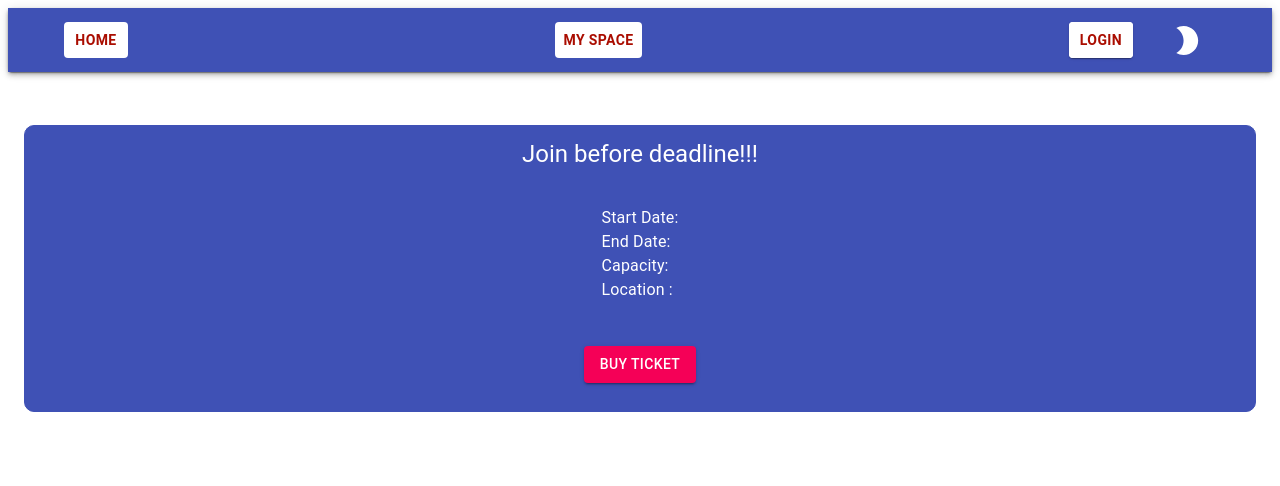
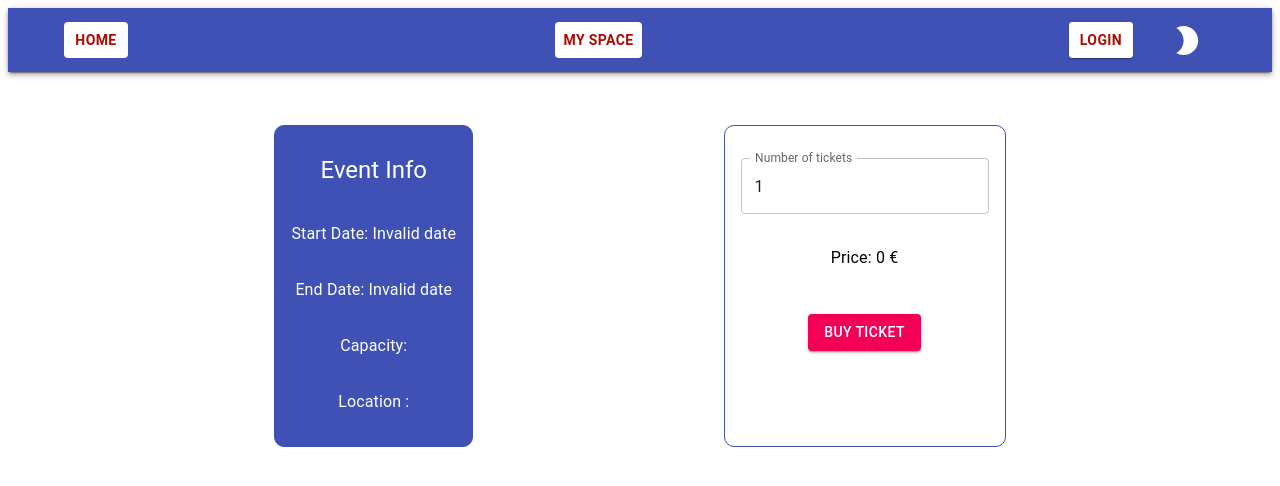
Before and after one commit to saraghaedi/event-management-frontend, a React (Create React App) app: page /events/1 in a window 1280 px wide. Shown: the top 486 px of the page. Built offline with nearby package versions, Linux system fonts and the light colour scheme; no server answers.

Commit message:
feat: add price field to event

```diff
--- a/src/components/event/CreateEventForm.tsx
+++ b/src/components/event/CreateEventForm.tsx
@@ -1,5 +1,5 @@
 import TextField from "@mui/material/TextField";
-import { useDispatch } from "react-redux";
+import { useDispatch, useSelector } from "react-redux";
 import { useState } from "react";
 import Button from "@mui/material/Button";
 import { Event } from "../../types/eventTypes";
@@ -13,10 +13,13 @@ import DateTimePicker from "@mui/lab/DateTimePicker";
 import DateAdapter from "@mui/lab/AdapterMoment";
 import { createEvent } from "../../store/events/actions";
 import { useHistory } from "react-router-dom";
+import { selectSpaceId } from "../../store/users/selectors";
+import { fetchSpaceById } from "../../store/users/actions";
 
 export default function CreateEventForm() {
   const dispatch = useDispatch();
   const history = useHistory();
+  const spaceId = useSelector(selectSpaceId);
   const initialState = {
     id: 0,
     title: "",
@@ -27,11 +30,14 @@ export default function CreateEventForm() {
     capacity: 0,
     is_online: true,
     location: "",
+    price: 0,
   };
   const [event, setEvent] = useState<Event>(initialState);
   function submitForm(e: React.SyntheticEvent) {
     e.preventDefault();
     dispatch(createEvent(event));
+    console.log("Space id is ", spaceId);
+    dispatch(fetchSpaceById(spaceId));
     setEvent(initialState);
     history.push(`/mySpace`);
   }
@@ -164,6 +170,19 @@ export default function CreateEventForm() {
           })
         }
       />
+      <TextField
+        style={{ margin: "1em 0" }}
+        id="price"
+        value={event.price}
+        onChange={(e) =>
+          setEvent({
+            ...event,
+            price: parseInt(e.target.value),
+          })
+        }
+        label="price"
+        type="number"
+      />
       <Button variant="contained" color="primary" onClick={submitForm}>
         Submit
       </Button>
--- a/src/pages/EventDetailPage.tsx
+++ b/src/pages/EventDetailPage.tsx
@@ -1,16 +1,26 @@
 import { useParams } from "react-router";
 import { useDispatch, useSelector } from "react-redux";
+import TextField from "@mui/material/TextField";
 import { useEffect } from "react";
 import Typography from "@material-ui/core/Typography";
 import Box from "@mui/material/Box";
 import { Button } from "@material-ui/core";
 import { fetchEventsById } from "../store/events/actions";
 import { selectEventdetails } from "../store/events/selectors";
+import { useState } from "react";
+const moment = require("moment");
 
 export default function EventDetailsPage() {
   type Params = {
     id: string;
   };
+  type Ticket = {
+    amount: number;
+  };
+  const initialState = {
+    amount: 1,
+  };
+  const [tickets, setTickets] = useState<Ticket>(initialState);
   const { id } = useParams<Params>();
   const event = useSelector(selectEventdetails);
   const dispatch = useDispatch();
@@ -31,6 +41,7 @@ export default function EventDetailsPage() {
       <Typography component="p" style={{ margin: "1em 0" }}>
         {event?.description}
       </Typography>
+      <Box display="flex" justifyContent="space-evenly">
         <div
           style={{
             display: "flex",
@@ -39,6 +50,7 @@ export default function EventDetailsPage() {
             border: "solid 1px #3f51b5",
             borderRadius: "10px",
             backgroundColor: "#3f51b5",
+            padding: "1em",
           }}
         >
           <Typography
@@ -47,7 +59,7 @@ export default function EventDetailsPage() {
             gutterBottom
             style={{ color: "white", padding: ".5em" }}
           >
-          Join before deadline!!!
+            Event Info
           </Typography>
           <Typography
             component="p"
@@ -56,15 +68,84 @@ export default function EventDetailsPage() {
               color: "white",
             }}
           >
-          Start Date: {event?.start_date}
-          <br />
-          End Date: {event?.end_date}
-          <br />
+            Start Date:{" "}
+            {moment(event?.start_date).format("MMMM Do YYYY, h:mm:ss a")}
+          </Typography>
+          <Typography
+            component="p"
+            style={{
+              margin: "1em 0",
+              color: "white",
+            }}
+          >
+            End Date:{" "}
+            {moment(event?.end_date).format("MMMM Do YYYY, h:mm:ss a")}
+          </Typography>
+          <Typography
+            component="p"
+            style={{
+              margin: "1em 0",
+              color: "white",
+            }}
+          >
             Capacity: {event.capacity}
-          <br />
-          {event.is_online ? "Online Event" : null}
+          </Typography>
+
+          {event.is_online ? (
+            <Typography
+              component="p"
+              style={{
+                margin: "1em 0",
+                color: "white",
+              }}
+            >
+              This is an online event
+            </Typography>
+          ) : null}
+
+          <Typography
+            component="p"
+            style={{
+              margin: "1em 0",
+              color: "white",
+            }}
+          >
             Location : {event.location}
           </Typography>
+        </div>
+        <div
+          style={{
+            display: "flex",
+            flexDirection: "column",
+            alignItems: "center",
+            border: "solid 1px #3f51b5",
+            borderRadius: "10px",
+
+            padding: "1em",
+          }}
+        >
+          <TextField
+            style={{ margin: "1em 0", width: "100%" }}
+            inputProps={{ min: "1", max: `${event.capacity}`, step: "1" }}
+            id="Number of tickets"
+            value={tickets.amount}
+            onChange={(e) =>
+              setTickets({
+                amount: parseInt(e.target.value),
+              })
+            }
+            label="Number of tickets"
+            type="number"
+          />
+          <Typography
+            component="p"
+            style={{
+              margin: "1em 0",
+            }}
+          >
+            Price: {event.price! * tickets.amount} €
+          </Typography>
+
           <Button
             variant="contained"
             color="secondary"
@@ -74,5 +155,6 @@ export default function EventDetailsPage() {
           </Button>
         </div>
       </Box>
+    </Box>
   );
 }
--- a/src/pages/SpaceDetailsPage.tsx
+++ b/src/pages/SpaceDetailsPage.tsx
@@ -1,4 +1,4 @@
-import { selectSpace } from "../store/users/selectors";
+import { selectSpaceId, selectSpace } from "../store/users/selectors";
 import { useSelector } from "react-redux";
 import Typography from "@material-ui/core/Typography";
 import Box from "@mui/material/Box";
@@ -7,12 +7,17 @@ import EventCard from "../components/event/EventCard";
 import { Event } from "../types/eventTypes";
 import { Link } from "react-router-dom";
 import { useEffect } from "react";
-import { selectAppLoading } from "../store/appState/selectors";
+import { fetchSpaceById } from "../store/users/actions";
+import { useDispatch } from "react-redux";
 
 export default function SpaceDetailsPage() {
+  const dispatch = useDispatch();
+  const spaceId = useSelector(selectSpaceId);
   const space = useSelector(selectSpace);
 
-  //useEffect(() => {}, [space]);
+  useEffect(() => {
+    dispatch(fetchSpaceById(spaceId));
+  }, [dispatch, spaceId]);
   return (
     <Box style={{ margin: "1em" }}>
       <div style={{ display: "flex", justifyContent: "space-between" }}>
--- a/src/store/events/actions.ts
+++ b/src/store/events/actions.ts
@@ -11,7 +11,7 @@ import {
 import { CreateEventAction } from "./types";
 import { Event } from "../../types/eventTypes";
 import { fetchEvents, fetchEventByid } from "./types";
-import { selectSpaceId, selectToken } from "../users/selectors";
+import { selectToken } from "../users/selectors";
 
 export const FETCHED_EVENTS = "FETCHED_EVENTS";
 export const FETCHED_EVENT_BY_ID = "FETCHED_EVENT_BY_ID";
@@ -86,6 +86,7 @@ export const createEvent = (event: Event) => {
     end_date,
     is_online,
     location,
+    price,
   } = event;
   return async function thunk(dispatch: Dispatch, getState: GetState) {
     const token = selectToken(getState());
@@ -102,6 +103,7 @@ export const createEvent = (event: Event) => {
           end_date,
           is_online,
           location,
+          price,
         },
         {
           headers: { Authorization: `Bearer ${token}` },
--- a/src/store/events/reducer.ts
+++ b/src/store/events/reducer.ts
@@ -18,6 +18,7 @@ const initialState: { all: Event[]; eventDetails: Event } = {
     capacity: null,
     is_online: null,
     location: null,
+    price: null,
   },
 };
 
--- a/src/store/users/actions.ts
+++ b/src/store/users/actions.ts
@@ -1,6 +1,6 @@
 import { User, Credentials, SignupData } from "../../types/userTypes";
 import { Space } from "../../types/spaceTypes";
-import { AuthTypes, CreateSpaceAction } from "./types";
+import { AuthTypes, CreateSpaceAction, fetchSpaceByid } from "./types";
 import axios from "axios";
 import { Dispatch } from "redux";
 import { GetState } from "../types";
@@ -18,6 +18,7 @@ export const LOG_OUT = "LOG_OUT";
 export const LOGIN_SUCCESS = "LOGIN_SUCCESS";
 export const TOKEN_STILL_VALID = "TOKEN_STILL_VALID";
 export const CREATE_NEW_SPACE = "CREATE_NEW_SPACE";
+export const FETCHED_SPACE_BY_ID = "FETCHED_SPACE_BY_ID";
 
 export const logOut = (): AuthTypes => ({ type: LOG_OUT, payload: null });
 
@@ -33,6 +34,11 @@ export const tokenStillValid = (user: User): AuthTypes => ({
 
 export const createSpaceAction = (space: Space): CreateSpaceAction => ({
   type: CREATE_NEW_SPACE,
+  payload: space,
+});
+
+export const fetchedSpaceById = (space: Space): fetchSpaceByid => ({
+  type: FETCHED_SPACE_BY_ID,
   payload: space,
 });
 
@@ -150,3 +156,25 @@ export const createSpace = (space: Space) => {
     }
   };
 };
+
+export const fetchSpaceById = (id: number) => {
+  return async (dispatch: Dispatch, getState: GetState) => {
+    dispatch(appLoading());
+    try {
+      const response: any = await axios.get(`${apiUrl}/spaces/${id}`);
+      dispatch(fetchedSpaceById(response.data));
+      dispatch(
+        // @ts-ignore
+        showMessageWithTimeout("success", false, "Welcome Back!", 4000)
+      );
+      dispatch(appDoneLoading());
+    } catch (error: any) {
+      if (error.response) {
+        dispatch(setMessage("error", true, error.message));
+      } else {
+        dispatch(setMessage("error", true, error.message));
+      }
+      dispatch(appDoneLoading());
+    }
+  };
+};
--- a/src/store/users/reducer.ts
+++ b/src/store/users/reducer.ts
@@ -3,6 +3,7 @@ import {
   LOGIN_SUCCESS,
   TOKEN_STILL_VALID,
   CREATE_NEW_SPACE,
+  FETCHED_SPACE_BY_ID,
 } from "./actions";
 import { User } from "../../types/userTypes";
 import { AuthTypes } from "../users/types";
@@ -32,6 +33,9 @@ export default function reducer(state = initialState, action: AuthTypes) {
     case CREATE_NEW_SPACE: {
       return { ...state, space: { ...action.payload, events: [] } };
     }
+    case FETCHED_SPACE_BY_ID: {
+      return { ...state, space: action.payload };
+    }
     default: {
       return state;
     }
--- a/src/store/users/types.ts
+++ b/src/store/users/types.ts
@@ -20,7 +20,11 @@ export type CreateSpaceAction = {
   type: string;
   payload: Space;
 };
+export type fetchSpaceByid = {
+  type: string;
+  payload: Space;
+};
 
 export type AuthTypes = fetchUser | tokenStillValid | logOut;
 
-export type UserActionTypes = AuthTypes | CreateSpaceAction;
+export type UserActionTypes = AuthTypes | CreateSpaceAction | fetchSpaceByid;
--- a/src/types/eventTypes.ts
+++ b/src/types/eventTypes.ts
@@ -8,4 +8,5 @@ export type Event = {
   capacity: number | null;
   is_online: boolean | null;
   location: string | null;
+  price: number | null;
 };
```
Lines whose indentation alone changed are shown as unchanged.
